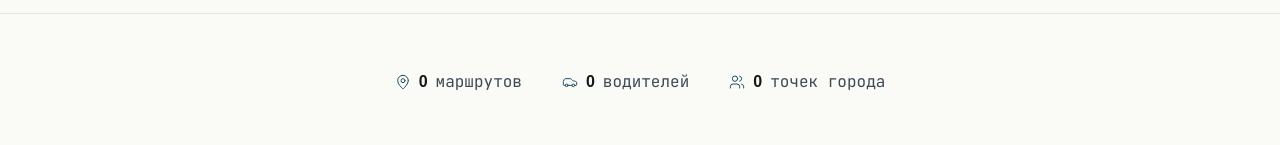
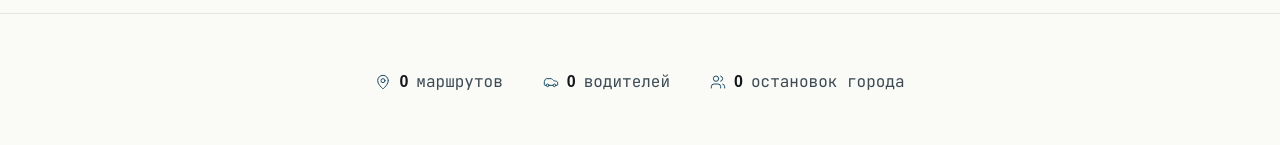
Before and after one commit to DVtkn/poputka70, a Next.js app: page / in a window 1280 px wide. Shown: the part 807-952 px from the top of the page. Built offline with nearby package versions, Linux system fonts and the light colour scheme; no server answers; the database is empty; a web font is replaced by a local one.

Commit message:
feat(landing): статистика по справочнику остановок (768) вместо 15 точек

```diff
--- a/src/app/page.tsx
+++ b/src/app/page.tsx
@@ -35,7 +35,7 @@ async function fetchLandingStats(): Promise<LandingStats> {
   const [routes, drivers, points, reviewAgg] = await Promise.all([
     prisma.routeTemplate.count({ where: { active: true } }),
     prisma.driverProfile.count(),
-    prisma.cityPoint.count(),
+    prisma.stop.count(),
     prisma.review.aggregate({ _avg: { rating: true }, _count: { rating: true } }),
   ]);
 
--- a/src/components/CtaBanner.tsx
+++ b/src/components/CtaBanner.tsx
@@ -11,7 +11,7 @@ export default function CtaBanner({ stats }: { stats: LandingStats }) {
   const numbers = [
     { icon: Car, label: `${stats.routes}`, sub: stats.routes === 1 ? "маршрут" : "маршрутов" },
     { icon: Users, label: `${stats.drivers}`, sub: stats.drivers === 1 ? "водитель" : "водителей" },
-    { icon: MapPin, label: `${stats.points}`, sub: "точек по городу" },
+    { icon: MapPin, label: `${stats.points}`, sub: "остановок по городу" },
   ];
 
   return (
--- a/src/components/SocialProof.tsx
+++ b/src/components/SocialProof.tsx
@@ -10,7 +10,7 @@ export default function SocialProof({ stats }: { stats: LandingStats }) {
   const items: Array<{ value: string; label: string; icon: typeof MapPin }> = [
     { value: String(stats.routes), label: stats.routes === 1 ? "маршрут" : "маршрутов", icon: MapPin },
     { value: String(stats.drivers), label: stats.drivers === 1 ? "водитель" : "водителей", icon: Car },
-    { value: String(stats.points), label: "точек города", icon: Users },
+    { value: String(stats.points), label: "остановок города", icon: Users },
   ];
 
   if (stats.rating !== null) {
```
